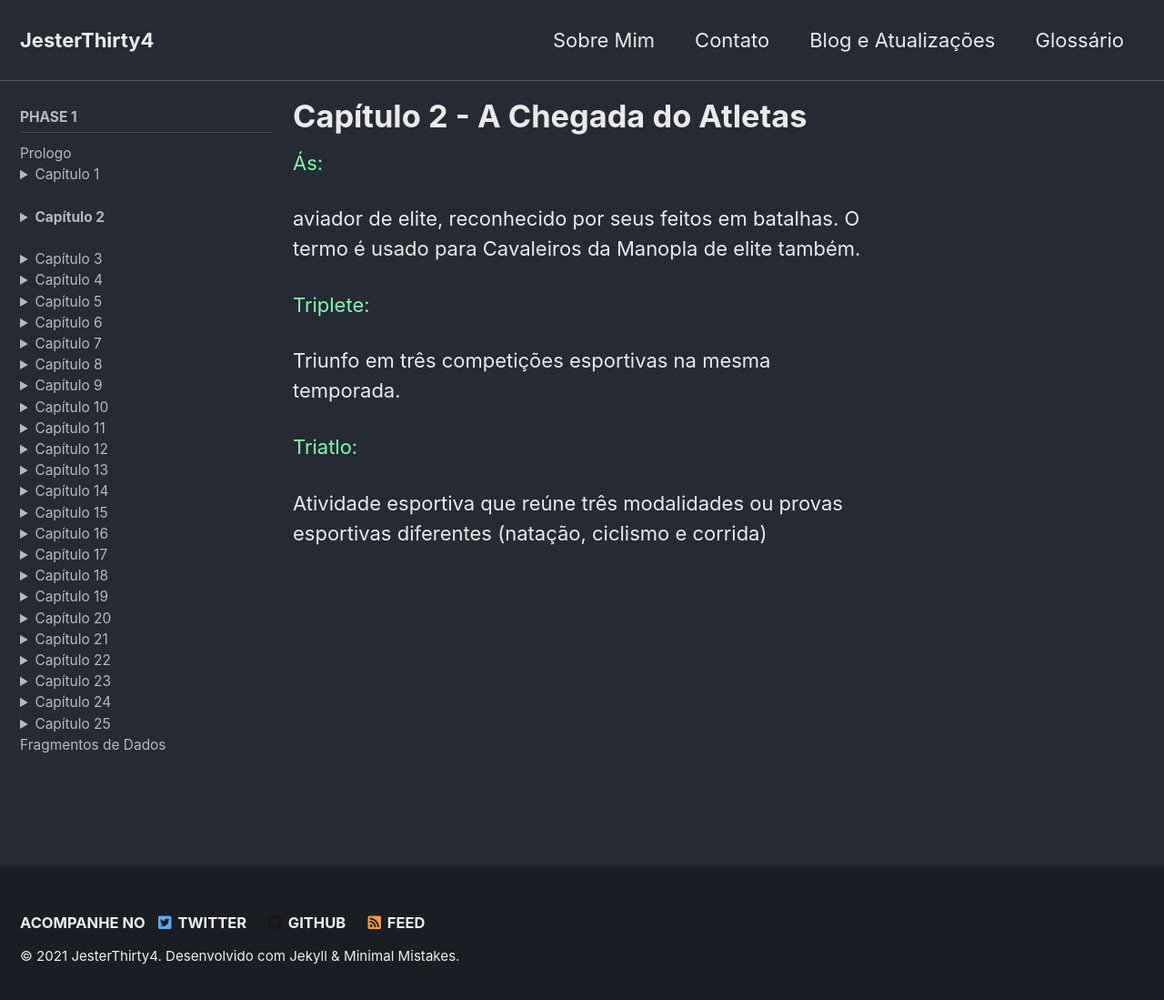
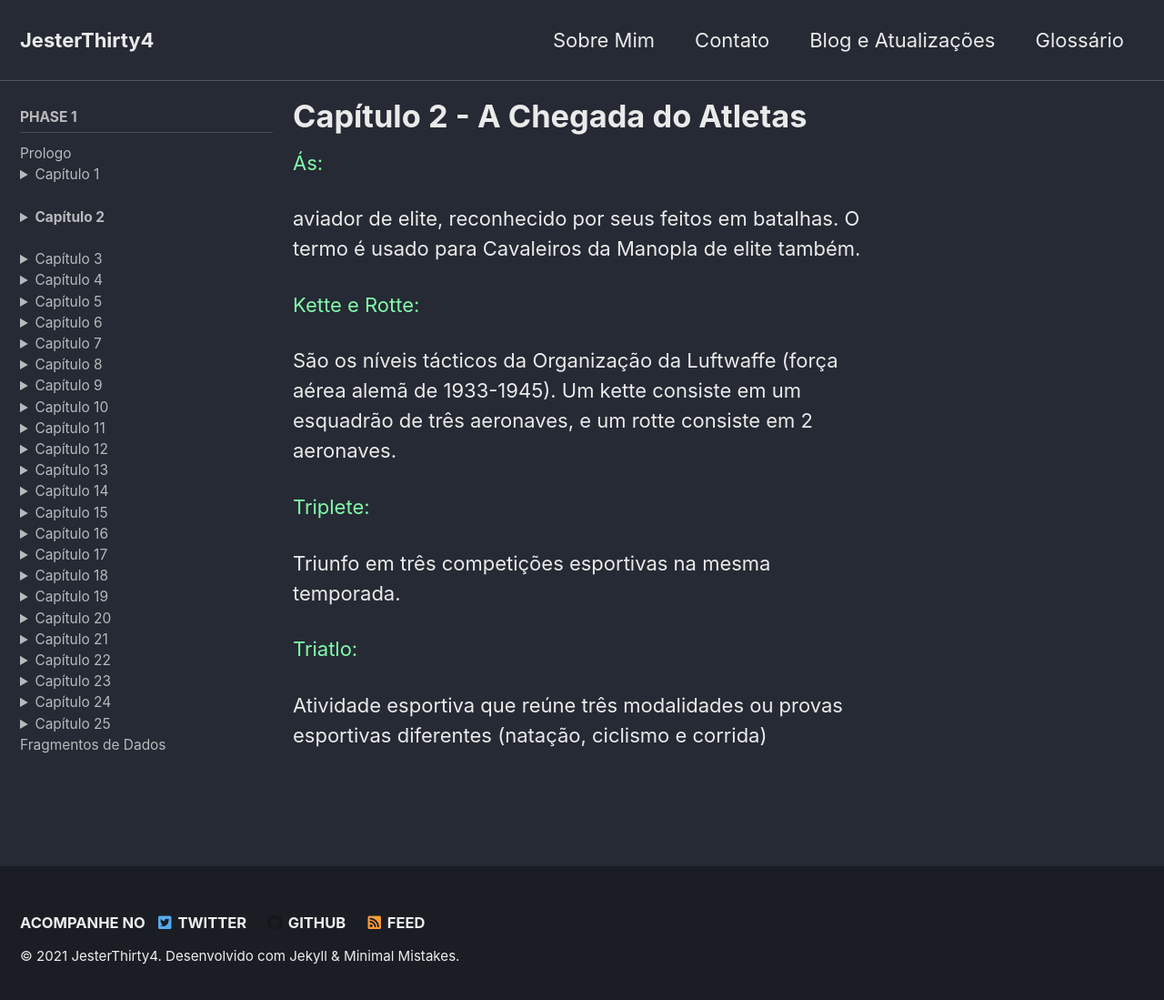
Before and after one commit to JesterThirty4/JesterThirty4.github.io, a Jekyll site: the page built from _pages/gch2.md, in a window 1280 px wide and 1107 px high. Shown: the top 1099 px of the window at 91% size. Built offline with Jekyll 4.4.1, drawn with Linux system fonts in a browser that asks for light colours; cached includes are drawn as plain includes.

Commit message:
Update gch2.md

```diff
--- a/_pages/gch2.md
+++ b/_pages/gch2.md
@@ -7,6 +7,8 @@ sidebar:
 ---
 <p style="color:#82faaa">Ás:</p> aviador de elite, reconhecido por seus feitos em batalhas. O termo é usado para Cavaleiros da Manopla de elite também.
 
+<p style="color:#82faaa">Kette e Rotte:</p> São os níveis tácticos da Organização da Luftwaffe (força aérea alemã de 1933-1945). Um kette consiste em um esquadrão de três aeronaves, e um rotte consiste em 2 aeronaves.
+
 <p style="color:#82faaa">Triplete:</p> Triunfo em três competições esportivas na mesma temporada.
 
 <p style="color:#82faaa">Triatlo:</p> Atividade esportiva que reúne três modalidades ou provas esportivas diferentes (natação, ciclismo e corrida)
```
